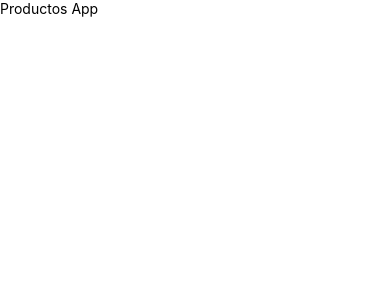
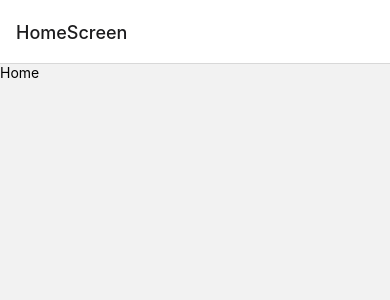
Before and after one commit to juandie019/CafeApp, a React Native app: screen /HomeScreen in a window 390 px wide. Shown: the top 300 px of the page. Built offline with nearby package versions, Linux system fonts and the light colour scheme.

Commit message:
INSTALL: navigator packages

```diff
--- a/App.tsx
+++ b/App.tsx
@@ -1,13 +1,12 @@
 import React from 'react';
-import { View, Text } from 'react-native';
+import { NavigationContainer } from '@react-navigation/native';
+import { Navigator } from './src/navigator/Navigator';
 
 const App = () => {
   return (
-    <View>
-      <Text>
-        Productos App
-      </Text>
-    </View>
+    <NavigationContainer>
+     <Navigator />
+    </NavigationContainer>
   );
 };
 
--- a/package.json
+++ b/package.json
@@ -10,8 +10,12 @@
     "test": "jest"
   },
   "dependencies": {
+    "@react-navigation/native": "^6.1.6",
+    "@react-navigation/native-stack": "^6.9.12",
     "react": "18.2.0",
-    "react-native": "0.71.6"
+    "react-native": "0.71.6",
+    "react-native-safe-area-context": "^4.5.1",
+    "react-native-screens": "^3.20.0"
   },
   "devDependencies": {
     "@babel/core": "^7.20.0",
--- /dev/null
+++ b/src/navigator/Navigator.tsx
@@ -0,0 +1,13 @@
+import React from 'react';
+import { createNativeStackNavigator } from '@react-navigation/native-stack';
+import { HomeScreen } from '../screens/HomeScreen';
+
+const Stack = createNativeStackNavigator();
+
+export const Navigator = () => {
+  return (
+    <Stack.Navigator>
+      <Stack.Screen name="HomeScreen" component={ HomeScreen } />
+    </Stack.Navigator>
+  );
+};
--- /dev/null
+++ b/src/screens/HomeScreen.tsx
@@ -0,0 +1,10 @@
+import React from 'react';
+import { Text, View } from 'react-native';
+
+export const HomeScreen = () => {
+  return (
+    <View>
+        <Text>Home</Text>
+    </View>
+  );
+};
```
Also changed, not shown: 2 other files (tests, documents, lock files or other folders).
